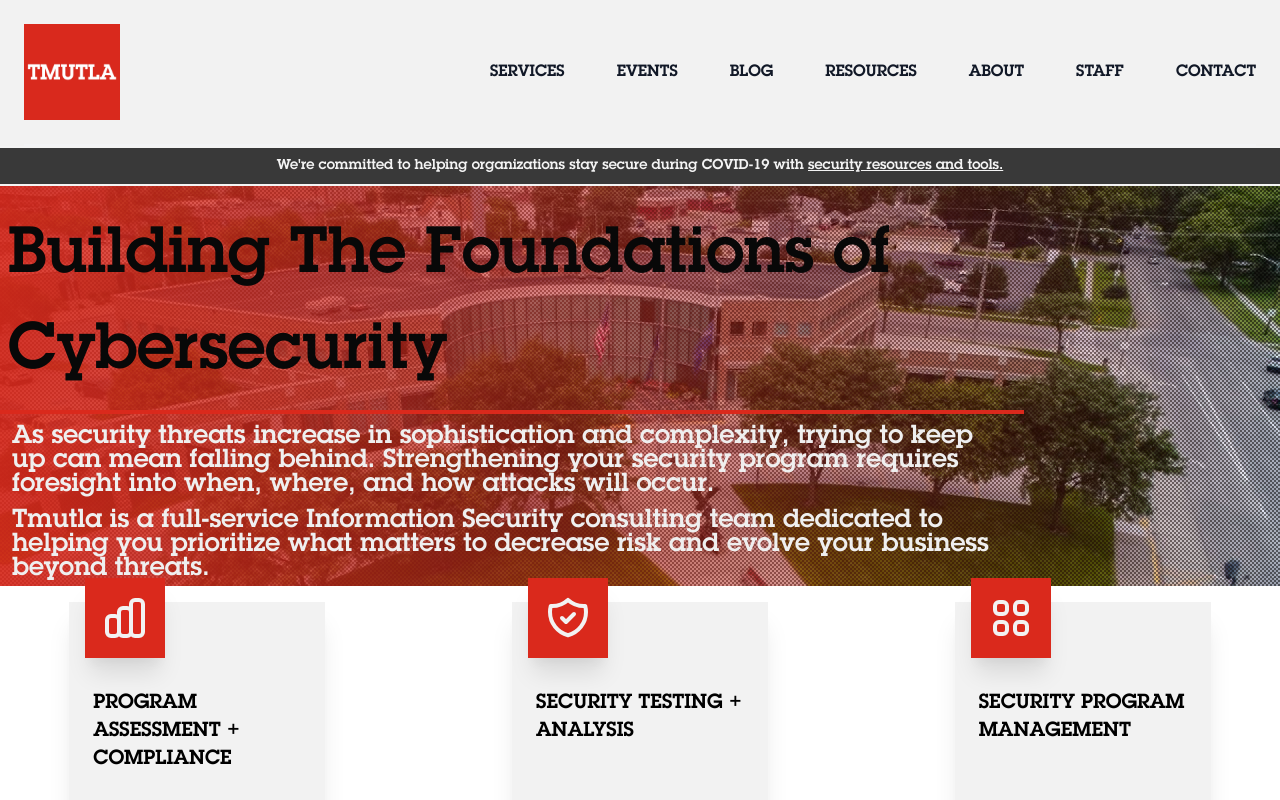
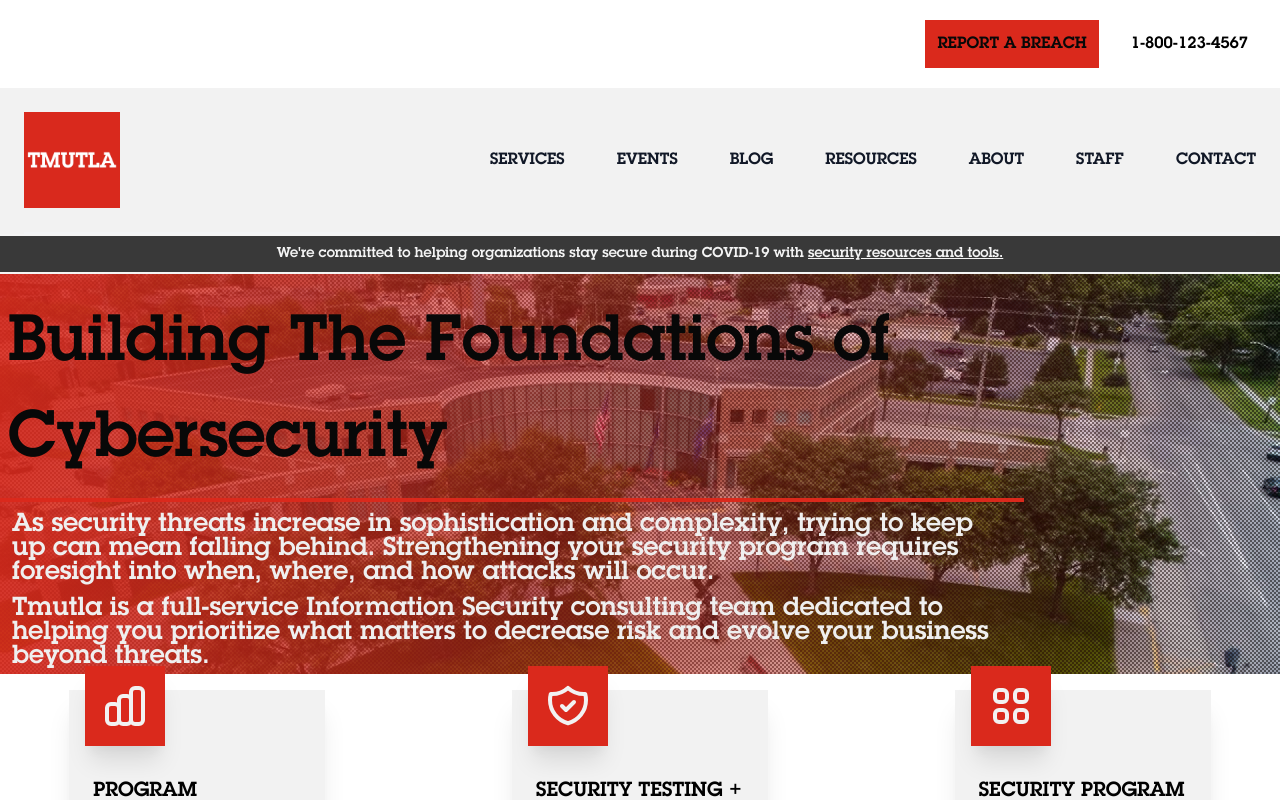
Before and after one commit to Tmutla/tmutla.github.io, a Next.js app: page / in a window 1280 px wide. Shown: the top 800 px of the page. Built offline with nearby package versions, Linux system fonts and the light colour scheme.

Commit message:
stub header breach report

```diff
--- /dev/null
+++ b/component/HeaderBreachReport/HeaderBreachReport.js
@@ -0,0 +1,9 @@
+export default function HeaderBreachReport() {
+
+	return (
+		<div class="hidden md:flex flex-row items-center justify-end m-5 sm:hiden md:hidden lg:flex">
+			<button class="transition duration-500 ease-in-out transform hover:-translate-x-1 hover:scale-110 p-3 bg-red text-black hover:bg-red-light">REPORT A BREACH</button>
+			<a class="p-3 pl-8" href="tel:1-800-123-4567">1-800-123-4567</a>
+		</div>
+	)
+}
--- a/pages/contact.js
+++ b/pages/contact.js
@@ -26,7 +26,6 @@
 
 				<ContactForm />
 
-
       </main>
 
 			<Footer />
--- a/pages/index.js
+++ b/pages/index.js
@@ -2,6 +2,7 @@
 import Image from 'next/image'
 import styles from '/styles/Home.module.css'
 
+import HeaderBreachReport from '/component/HeaderBreachReport/HeaderBreachReport'
 import Header from '/component/Header/Header'
 import HeaderBanner from '/component/HeaderBanner/HeaderBanner'
 import HeroBlockIntro from '/component/HeroBlockIntro/HeroBlockInro'
@@ -19,6 +20,8 @@
 
       <main className="">
 
+				<HeaderBreachReport />
+
 				<Header />
 				<HeaderBanner />
 				<HeroBlockIntro />
```
